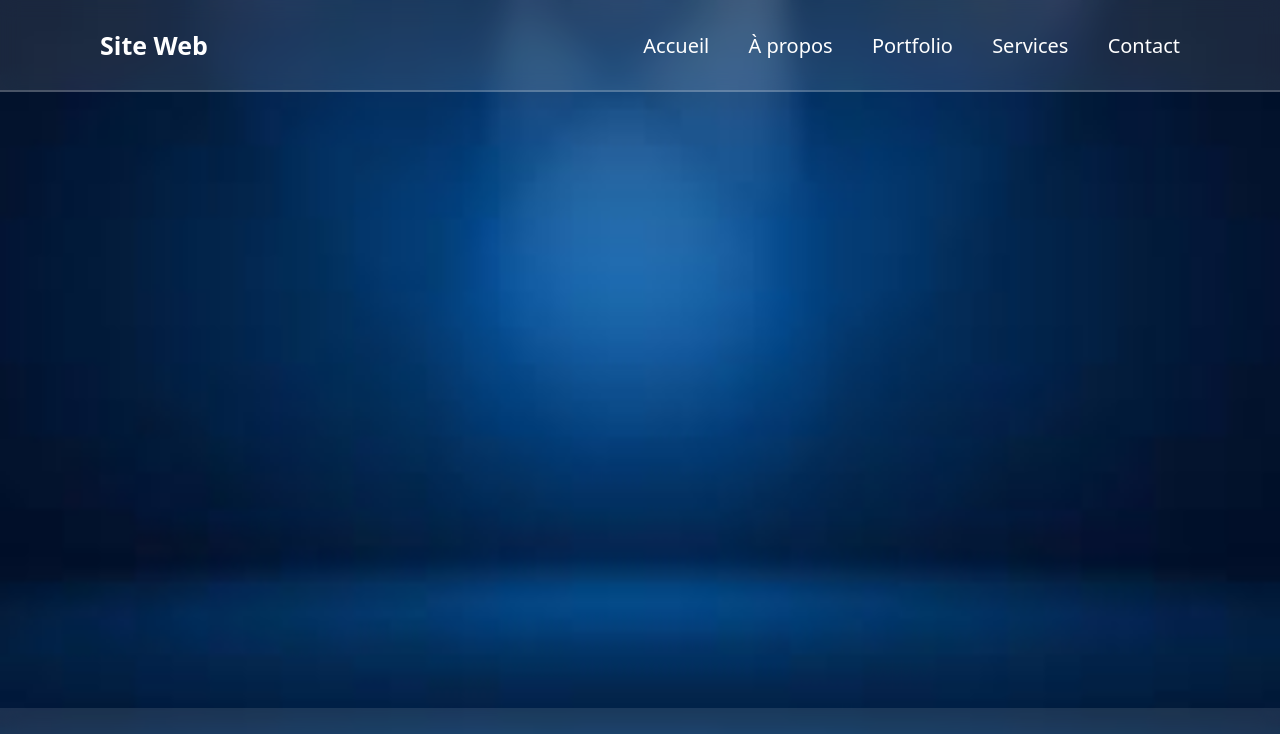
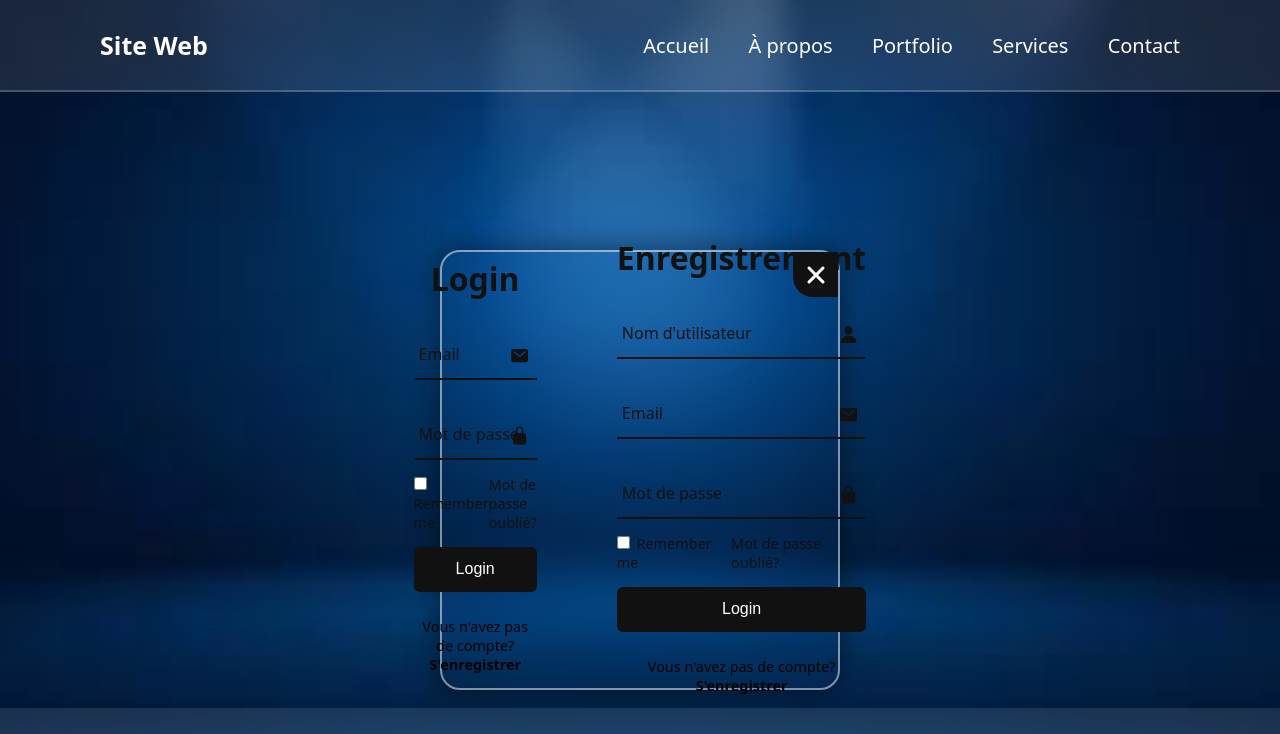
Before and after one commit to RandryStephan0410/github_tes, a plain HTML site: page index.html in a window 1280 px wide. Shown: the top 734 px of the page. Drawn offline with nearby package versions, Linux system fonts and the light colour scheme.

Commit message:
modif login (en cours)

```diff
--- a/index.html
+++ b/index.html
@@ -24,6 +24,69 @@
             <a href="#">Contact</a>
         </nav>
     </header>
+
+    <div class="wrapper">
+
+        <span class="icon-close">
+            <ion-icon name="close"></ion-icon>
+        </span>
+
+        <div class="form-box login">
+            <h2>Login</h2>
+            <form action="#">
+                <div class="input-box">
+                    <span class="icon"><ion-icon name="mail"></ion-icon></span>
+                    <input type="email" required>
+                    <label>Email</label>
+                </div>
+                <div class="input-box">
+                    <span class="icon"><ion-icon name="lock-closed"></ion-icon></span>
+                    <input type="password" required>
+                    <label>Mot de passe</label>
+                </div>
+                <div class="remember-forget">
+                    <label><input type="checkbox">
+                    Remember me</label>
+                    <a href="#">Mot de passe oublié?</a>
+                </div>
+                <button type="submit" class="btn">Login</button>
+                <div class="login-register">
+                    <p>Vous n'avez pas de compte? <a href="#" class="register-link">S'enregistrer</a></p>
+                </div>
+            </form>
+        </div>
+
+        <div class="form-box register">
+            <h2>Enregistrement</h2>
+            <form action="#">
+                <div class="input-box">
+                    <span class="icon"><ion-icon name="person"></ion-icon></span>
+                    <input type="text" required>
+                    <label>Nom d'utilisateur</label>
+                </div>
+                <div class="input-box">
+                    <span class="icon"><ion-icon name="mail"></ion-icon></span>
+                    <input type="email" required>
+                    <label>Email</label>
+                </div>
+                <div class="input-box">
+                    <span class="icon"><ion-icon name="lock-closed"></ion-icon></span>
+                    <input type="password" required>
+                    <label>Mot de passe</label>
+                </div>
+                <div class="remember-forget">
+                    <label><input type="checkbox">
+                    Remember me</label>
+                    <a href="#">Mot de passe oublié?</a>
+                </div>
+                <button type="submit" class="btn">Login</button>
+                <div class="login-register">
+                    <p>Vous n'avez pas de compte? <a href="#" class="register-link">S'enregistrer</a></p>
+                </div>
+            </form>
+        </div>
+    </div>
+
     <footer>
         <div class="bas">
         <div class="footerBottom">
@@ -39,5 +102,7 @@
     </div>
 </footer>
     <script src='main.js'></script>
+    <script type="module" src="https://unpkg.com/ionicons@7.1.0/dist/ionicons/ionicons.esm.js"></script>
+    <script nomodule src="https://unpkg.com/ionicons@7.1.0/dist/ionicons/ionicons.js"></script>
 </body>
 </html>
--- a/style.css
+++ b/style.css
@@ -158,9 +158,10 @@ body{
     margin: 10px;
     border-radius: 50%;
 }
-.socialIcons a i{
+
+.socialIcons a {
     font-size: 16px;
-    color: black;
+    color: rgb(0, 0, 0, 1);
     opacity: 0,9;
 }
 /* Hover affect on social media icon */
@@ -221,3 +222,147 @@ body{
         margin: 4px;
     }
 }
+
+.wrapper{
+    position: relative;
+    top: 250px;
+    margin: auto;
+    width: 400px;
+    height: 440px;
+    background: transparent;
+    border: 2px solid rgb(255, 255, 255, .5);
+    border-radius: 20px;
+    backdrop-filter: blur(20px);
+    box-shadow: 0 0 30px rgb(0, 0, 0, .5);
+    display: flex;
+    justify-content: center;
+    align-items: center;
+    /*overflow: hidden;*/
+}
+
+.wrapper .form-box{
+    width: 100%;
+    padding: 40px;
+}
+
+.wrapper .icon-close{
+    position: absolute;
+    top: 0;
+    right: 0;
+    width: 45px;
+    height: 45px;
+    background: #111;
+    font-size: 2em;
+    color: #fff;
+    display: flex;
+    justify-content: center;
+    align-items: center;
+    border-bottom-left-radius: 20px;
+    cursor: pointer;
+    z-index: 1;
+}
+
+.form-box h2{
+    font-size: 2em;
+    color: #111;
+    text-align: center;
+}
+
+.input-box{
+    position: relative;
+    width: 100%;
+    height: 50px;
+    border-bottom: 2px solid #111;
+    margin: 30px 0;
+}
+
+.input-box label{
+    position: absolute;
+    top: 50%;
+    left: 5px;
+    transform: translateY(-50%);
+    font-size: 1em;
+    color: #111;
+    font-weight: 500;
+    pointer-events: none;
+    transition: .5s;
+}
+
+.input-box input:focus~label,
+.input-box input:valid~label{
+    top: -5px;
+}
+
+.input-box input{
+    width: 100%;
+    height: 100%;
+    background: transparent;
+    border: none;
+    outline: none;
+    font-size: 1em;
+    color: #111;
+    font-weight: 600;
+    padding: 0 35px 0 5px;
+}
+
+.input-box .icon{
+    position: absolute;
+    right: 8px;
+    font-size: 1.2em;
+    color: #111;
+    line-height: 57px;
+}
+
+.remember-forget{
+    font-size: .9em;
+    color: #111;
+    font-weight: 500;
+    margin: -15px 0 15px;
+    display: flex;
+    justify-content: space-between;
+}
+
+.remember-forget label input{
+    accent-color: #111;
+    margin-right: 3px;
+}
+
+.remember-forget a{
+    color: #111;
+    text-decoration: none;
+}
+
+.remember-forget a:hover{
+    text-decoration: underline;
+}
+
+.btn{
+    width: 100%;
+    height: 45px;
+    background: #111;
+    border: none;
+    outline: none;
+    border-radius: 6px;
+    cursor: pointer;
+    font-size: 1em;
+    color: #fff;
+    font-weight: 500;
+}
+
+.login-register{
+    font-size: .9em;
+    color: #000000;
+    text-align: center;
+    font-weight: 500;
+    margin: 25px 0 10px;
+}
+
+.login-register p a{
+    color: #000000;
+    text-decoration: none;
+    font-weight: 600;
+}
+.login-register p a:hover{
+    color: #fff;
+    text-decoration: underline;
+}
```
